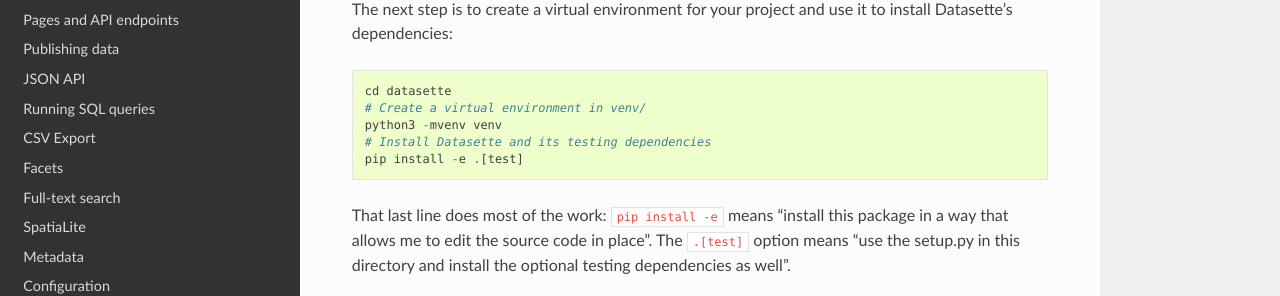
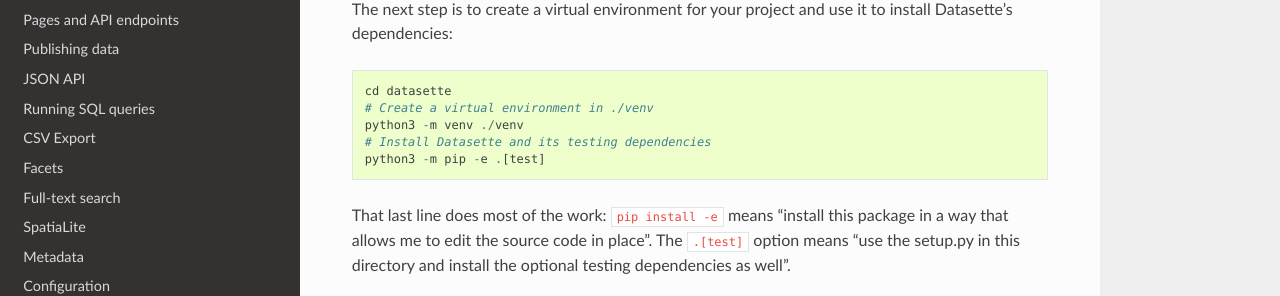
Before and after one commit to simonw/datasette, a Sphinx documentation site: the page built from docs/contributing.rst, in a window 1280 px wide and 900 px high, scrolled down 552 px. Shown: the part 159-455 px from the top of the window. Built offline with Sphinx 7.4.7 and the Read the Docs theme 2.0.0, drawn with Linux system fonts in a browser that asks for light colours.

Commit message:
Update installation instructions

```diff
--- a/docs/contributing.rst
+++ b/docs/contributing.rst
@@ -27,10 +27,10 @@
 The next step is to create a virtual environment for your project and use it to install Datasette's dependencies::
 
     cd datasette
-    # Create a virtual environment in venv/
-    python3 -mvenv venv
+    # Create a virtual environment in ./venv
+    python3 -m venv ./venv
     # Install Datasette and its testing dependencies
-    pip install -e .[test]
+    python3 -m pip -e .[test]
 
 That last line does most of the work: ``pip install -e`` means "install this package in a way that allows me to edit the source code in place". The ``.[test]`` option means "use the setup.py in this directory and install the optional testing dependencies as well".
 
```
